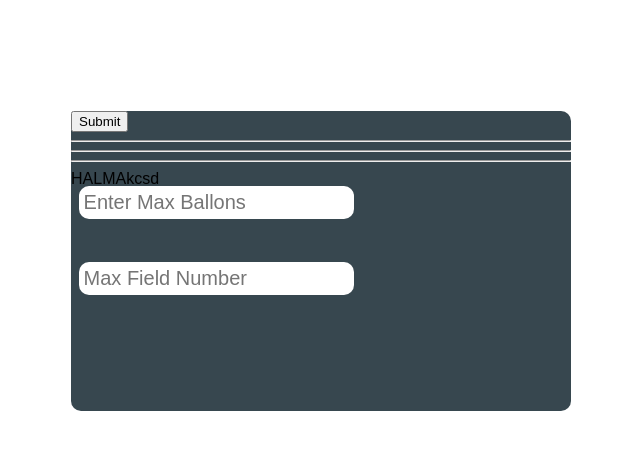
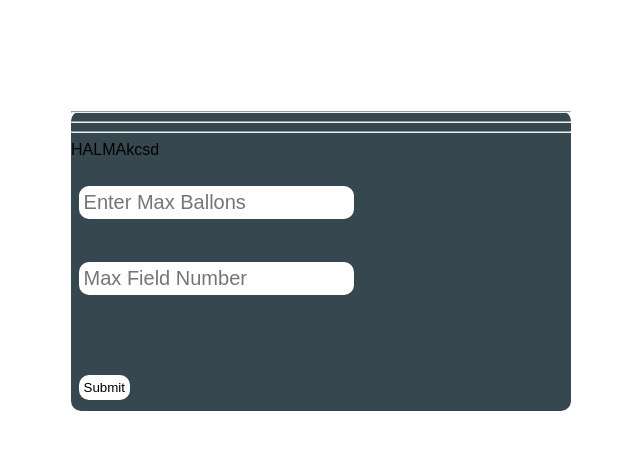
Before and after one commit to SgtRumbi/schule-lvm, a plain HTML site: page index.html in a window 1280 px wide. Shown: the part 61-510 px from the top of the page, without its empty margins (319-959 px from the left). Drawn offline with Linux system fonts and the light colour scheme.

Commit message:
Fixed sub-button.

```diff
--- a/index.html
+++ b/index.html
@@ -10,7 +10,7 @@
     <div class="container">
       <input class="input" id="max-ballons" type="number" min="0" placeholder="Enter Max Ballons">
       <input class="input" id="max-fields" type="number" min="1" name="name" placeholder="Max Field Number">
-      <button  class="subutton" type="button" name="button">Submit</button>
+      <button class="sub-button" type="button" name="button">Submit</button>
       <div class="output-container">
         <hr>
         <!-- Fächer -->
```
